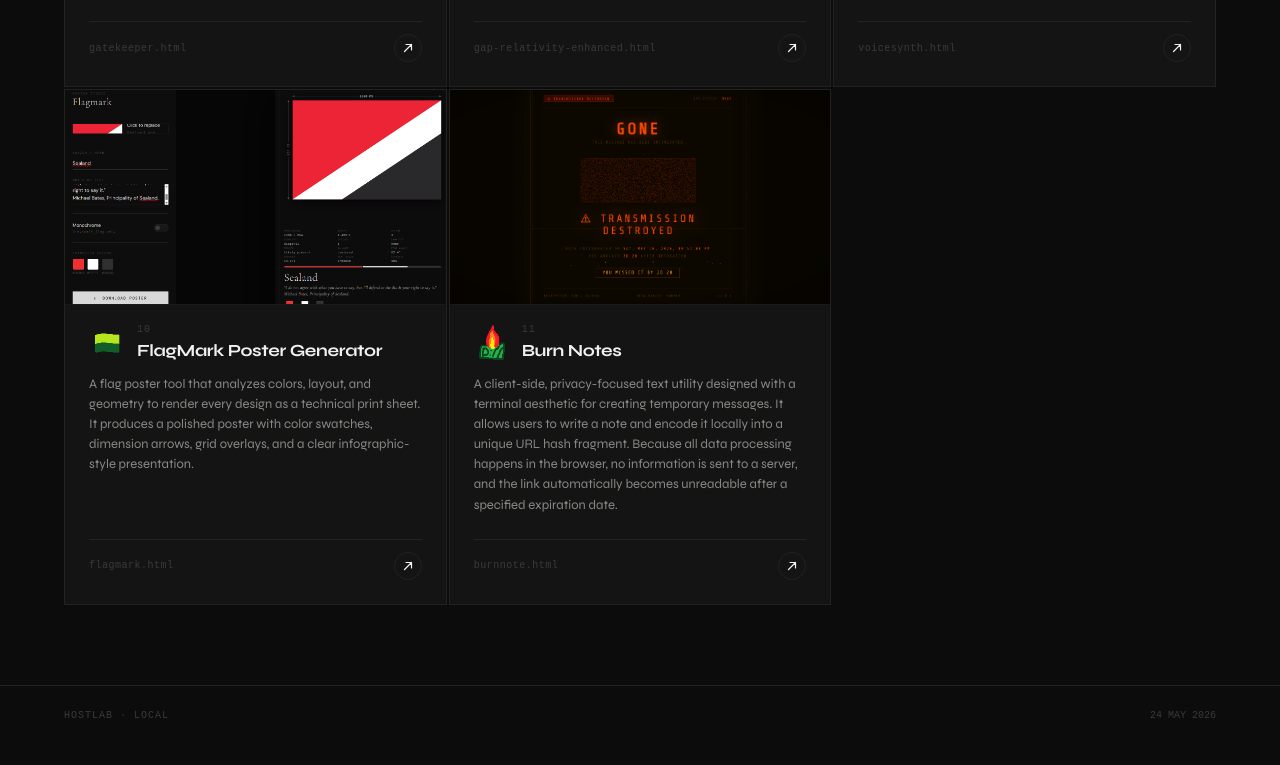
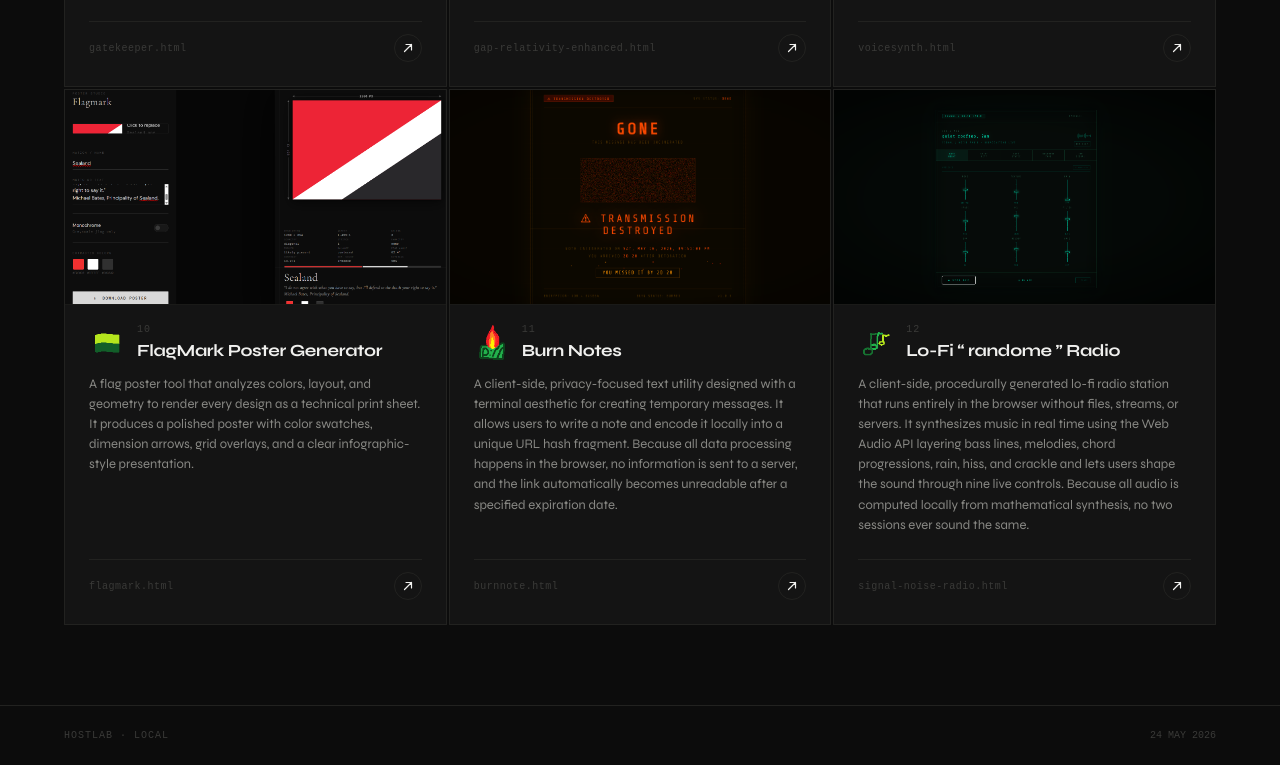
Before and after one commit to IwoHost/HostLab, a plain HTML site: page index.html in a window 1280 px wide. Shown: the part 1910-2675 px from the top of the page. Drawn offline with Linux system fonts and the light colour scheme; a web font is replaced by a local one.

Commit message:
radio radio radio now!

```diff
--- a/index.html
+++ b/index.html
@@ -505,6 +505,12 @@ const PROJECTS = [
     icon:  'other/logo/DataBurner.png',
     title: 'Burn Notes',
     desc:  'A client-side, privacy-focused text utility designed with a terminal aesthetic for creating temporary messages. It allows users to write a note and encode it locally into a unique URL hash fragment. Because all data processing happens in the browser, no information is sent to a server, and the link automatically becomes unreadable after a specified expiration date.',
+  },
+  {
+    file:  'signal-noise-radio.html',
+    icon:  'other/logo/Radio.png',
+    title: 'Lo-Fi <q> randome </q> Radio',
+    desc:  'A client-side, procedurally generated lo-fi radio station that runs entirely in the browser without files, streams, or servers. It synthesizes music in real time using the Web Audio API layering bass lines, melodies, chord progressions, rain, hiss, and crackle and lets users shape the sound through nine live controls. Because all audio is computed locally from mathematical synthesis, no two sessions ever sound the same.',
   }
 
   /* ────────────────────────────────────────────
--- a/websites/signal-noise-radio.html
+++ b/websites/signal-noise-radio.html
@@ -18,6 +18,7 @@
 <meta property="og:type" content="website">
 <title>SIGNAL / NOISE RADIO</title>
 <link href="https://fonts.googleapis.com/css2?family=Share+Tech+Mono&display=swap" rel="stylesheet">
+<link rel="stylesheet" href="../other/backbutton.css">
 <style>
 *,*::before,*::after{box-sizing:border-box;margin:0;padding:0;}
 
```
Also changed, not shown: other/logo/Radio.png (added), other/p_signal-noise-radio.png (added).
